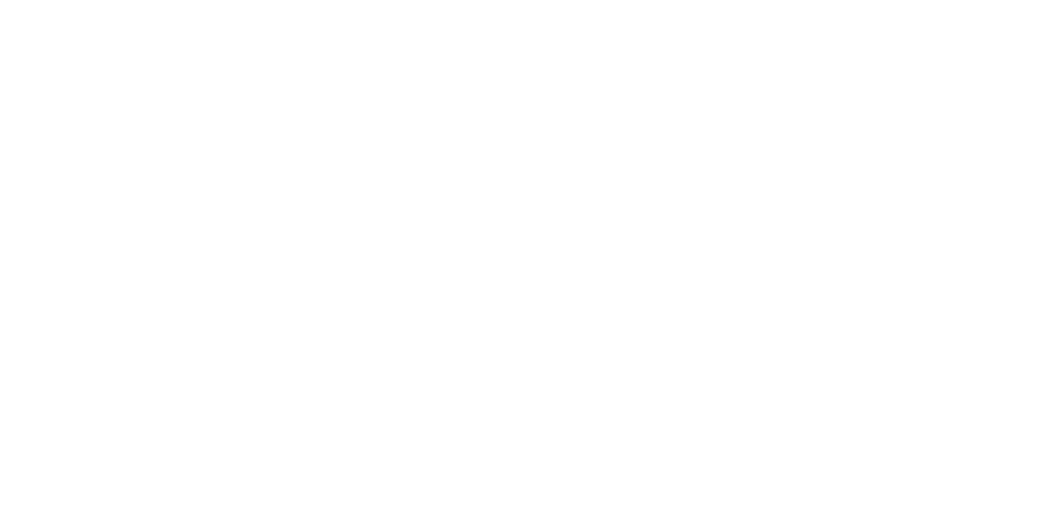
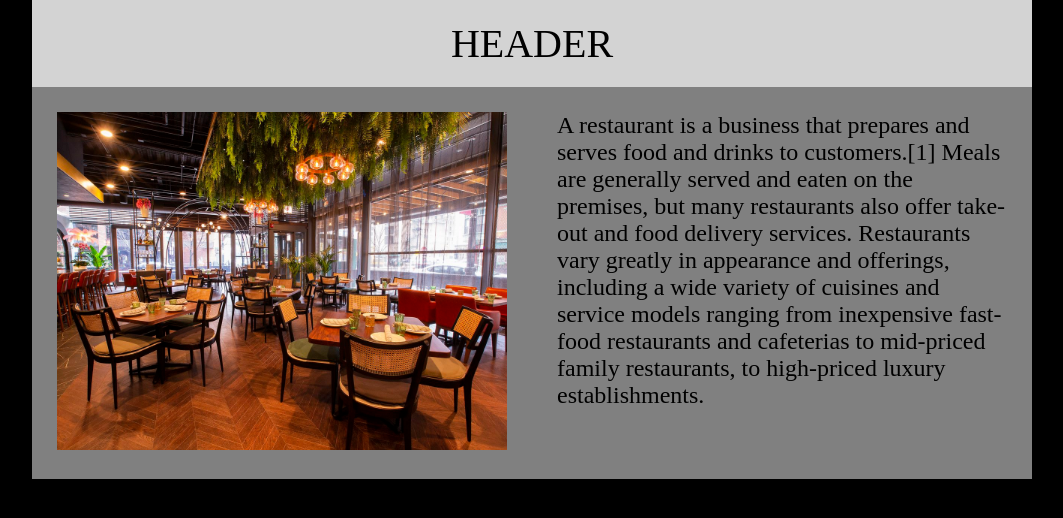
Before and after one commit to kapi104/odin-restaurant-page, a website built with webpack: page dist/index.html in a window 1280 px wide. Shown: the whole page, without its empty margins (108-1171 px from the left). Built offline with nearby package versions, Linux system fonts and the light colour scheme.

Commit message:
created landing page, to do: create function in load.js to create full page

```diff
--- a/package.json
+++ b/package.json
@@ -17,6 +17,9 @@
   },
   "homepage": "https://github.com/kapi104/odin-restaurant-page#readme",
   "devDependencies": {
+    "css-loader": "^6.8.1",
+    "raw-loader": "^4.0.2",
+    "style-loader": "^3.3.3",
     "webpack": "^5.88.2",
     "webpack-cli": "^5.1.4"
   }
--- /dev/null
+++ b/src/description.txt
@@ -0,0 +1 @@
+A restaurant is a business that prepares and serves food and drinks to customers.[1] Meals are generally served and eaten on the premises, but many restaurants also offer take-out and food delivery services. Restaurants vary greatly in appearance and offerings, including a wide variety of cuisines and service models ranging from inexpensive fast-food restaurants and cafeterias to mid-priced family restaurants, to high-priced luxury establishments.
--- a/src/index.js
+++ b/src/index.js
@@ -1 +1,16 @@
-console.log('abcd');
+import './style.css';
+import {header, center, sideImg, sideText} from './load.js';
+import restaurant from './restaurant.jpg';
+import txt from './description.txt';
+
+console.log(restaurant);
+let content = document.querySelector('.content');
+let resImg = new Image()
+resImg.src = restaurant;
+console.log(resImg);
+
+content.appendChild(header());
+let centerDiv = center();
+content.appendChild(centerDiv);
+centerDiv.appendChild(sideImg()).appendChild(resImg);
+centerDiv.appendChild(sideText(txt));
--- /dev/null
+++ b/src/load.js
@@ -0,0 +1,32 @@
+  const header = () => {
+    let element = document.createElement('div');
+    element.innerHTML = 'HEADER';
+    element.classList.add('header');
+    return element;
+  }
+
+  const center = () => {
+    let element = document.createElement('div');
+    element.classList.add('center');
+    return element;
+  }
+
+  const sideImg = () => {
+    let element = document.createElement('div');
+    element.classList.add('sideImg');
+    return element;
+  }
+
+  const sideText = (txt) => {
+    let element = document.createElement('div');
+    element.innerText = txt;
+    element.classList.add('sideText');
+    return element;
+  }
+
+  export {
+    header,
+    center,
+    sideImg,
+    sideText
+  }
--- /dev/null
+++ b/src/style.css
@@ -0,0 +1,37 @@
+body {
+  background-color: rgb(0, 0, 0);
+  margin: 0;
+  padding: 0;
+}
+
+.content {
+  width: 1000px;
+  margin: 0 auto;
+  background: lightgrey;
+}
+
+.header {
+  text-align: center;
+  font-size: 2.5em;
+  padding: 0.5em;
+}
+
+.center {
+  display: flex;
+  justify-content: space-between;
+  background: grey;
+}
+
+.center > div {
+  box-sizing: border-box;
+  padding: 25px;
+  flex: 1;
+}
+
+img {
+  width: 100%;
+}
+
+.sideText {
+  font-size: x-large;
+}
--- a/webpack.config.js
+++ b/webpack.config.js
@@ -6,4 +6,20 @@
     filename: 'main.js',
     path: path.resolve(__dirname, 'dist'),
   },
+  module: {
+    rules: [
+      {
+        test: /\.css$/i,
+        use: ['style-loader', 'css-loader'],
+      },
+      {
+        test: /\.(png|svg|jpg|jpeg|gif)$/i,
+        type: 'asset/resource',
+      },
+      {
+        test: /\.txt$/i,
+        use: 'raw-loader',
+      },
+    ],
+  },
 };
```
Also changed, not shown: dist/90e4d7c656677fad9761.jpg (added), dist/index.html, dist/main.js, src/restaurant.jpg (added), 1 other file.
